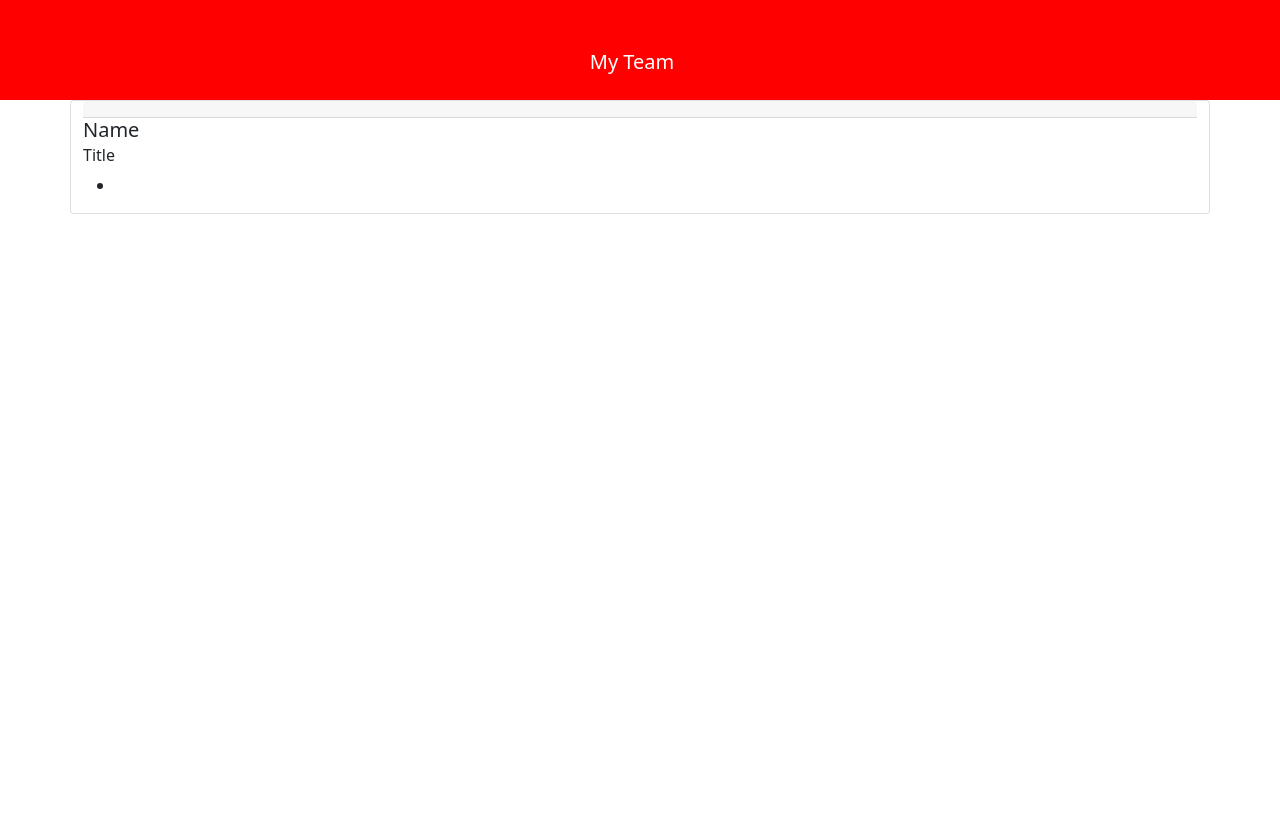
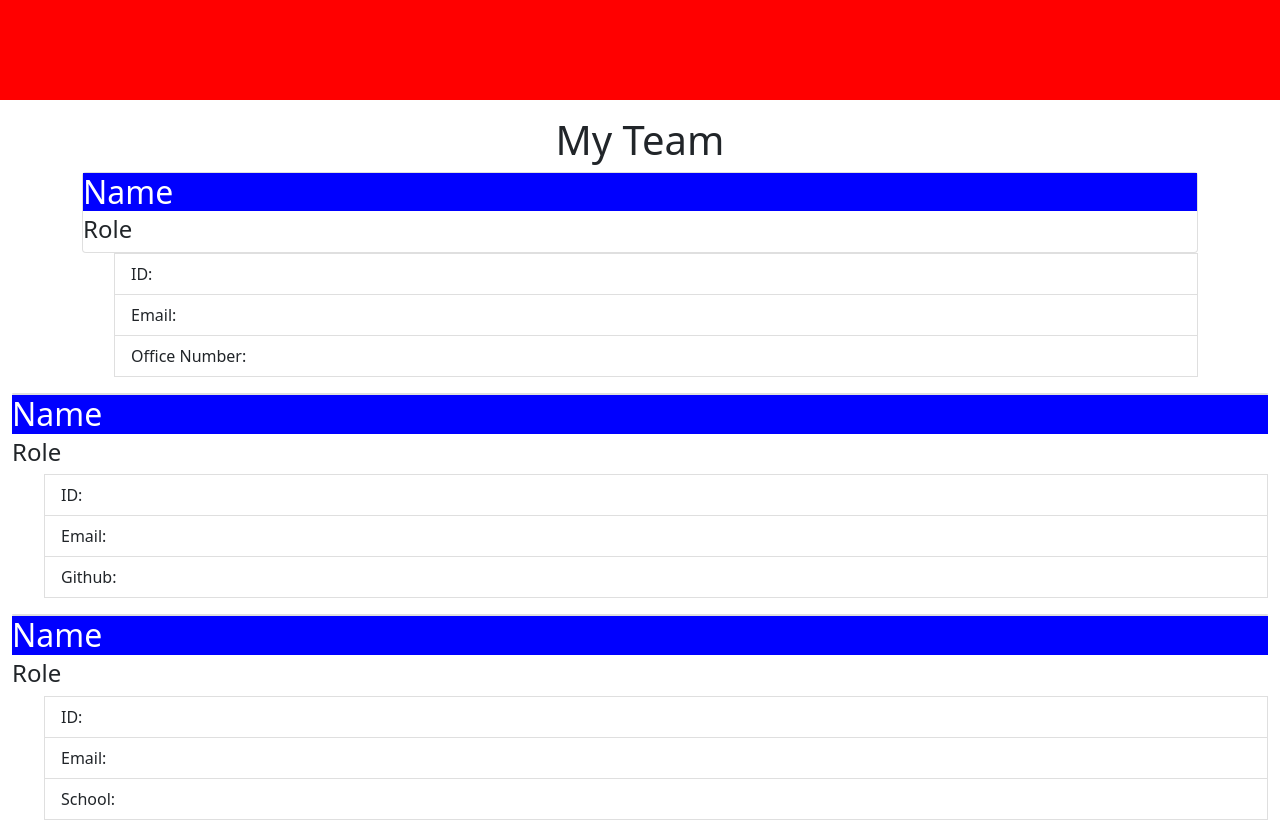
Before and after one commit to dobinator/Team-profile-generator, a plain HTML site: page src/mockup.html in a window 1280 px wide. Before the commit the page ends 800 px from the top, so only its background shows below. Drawn offline with nearby package versions, Linux system fonts and the light colour scheme.

Commit message:
adding code to html and css

```diff
--- a/src/mockup.html
+++ b/src/mockup.html
@@ -13,31 +13,44 @@
 
 </head>
 <body>
-    <nav class="navbar">
-       <div class = "navbar- header">
-           <span class= "navbar-brand mb-0 h1">My Team</span>
-       </div>
-       </nav>
+    <main class="container-fluid">
+    <div class ="row">
+    <header class="header col-12 jumbotron mb-3 team-heading"></header>
+    <h1 class ="text-center">My Team</h1>
+    </div>
 
-     <main class="container">
-         <div class ="row">
+    <div class= "container">
+        <div class ="row"></div>
+    <div class ="team-area col-12 d-flec justify-content-center"></div>
+    <div class ="card employee-card">
+    <h2 class ="card-title">Name</h2>
+    <h4 class = "card-subtitle mb-2 text">Role</h4>
+    </div>
+    <ul>
+        <li class= "list-group-item">ID:   </li>
+        <li class ="list-group-item">Email: <a href= #></a></li>
+        <li class= "list-group-item">Office Number:</li>
+    </ul>
+    </div>
+    </div>
 
-        <div class ="card col">
-        <div class ="card-body card-header"></div>
-        <h5 class ="card-title">Name</h5>
-        <h6 class = "card-subtitle mb-2 text">Title</h6>
-        <div>
-
-
-
+     <div class = "card employee-card"></div>
+        <h2 class ="card-title">Name</h5>
+        <h4 class = "card-subtitle mb-2 text">Role</h4>
         <ul>
-            <li>  </li>
+            <li class= "list-group-item">ID:   </li>
+            <li class ="list-group-item">Email: <a href= #></a></li>
+            <li class= "list-group-item">Github: <a href= #></a></li>
         </ul>
-
-
-
-
-
+    </div>
+        <div class = "card"></div>
+        <h2 class ="card-title">Name</h5>
+        <h4 class = "card-subtitle mb-2 text">Role</h4>
+        <ul>
+            <li class= "list-group-item">ID:   </li>
+            <li class ="list-group-item">Email: <a href= #></a></li>
+            <li class= "list-group-item">School: <a href= #></a></li>
+        </ul>
 
 
 
--- a/src/styles.css
+++ b/src/styles.css
@@ -1,17 +1,15 @@
 
 
-
-
-
-.navbar{
+.header{
     background-color: red;
-    font-size: 50px;
+    font-size: 30px;
     color: white;
     justify-content: center;
     height: 100px;
-
 }
-/* .card{
 
 
-} */
+.card-title{
+    background-color:blue ;
+    color: white;
+}
```
Also changed, not shown: index.js (+36 -3 lines).
